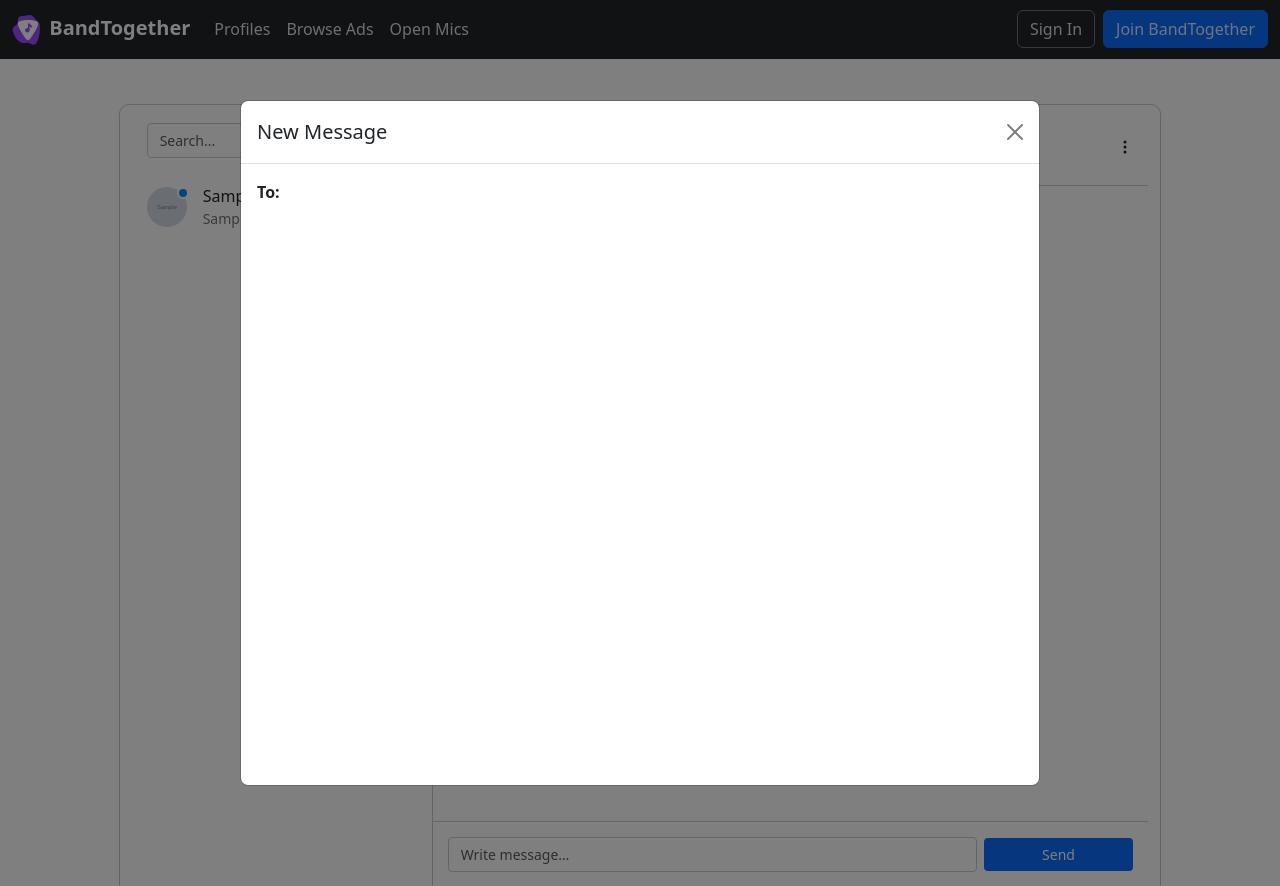
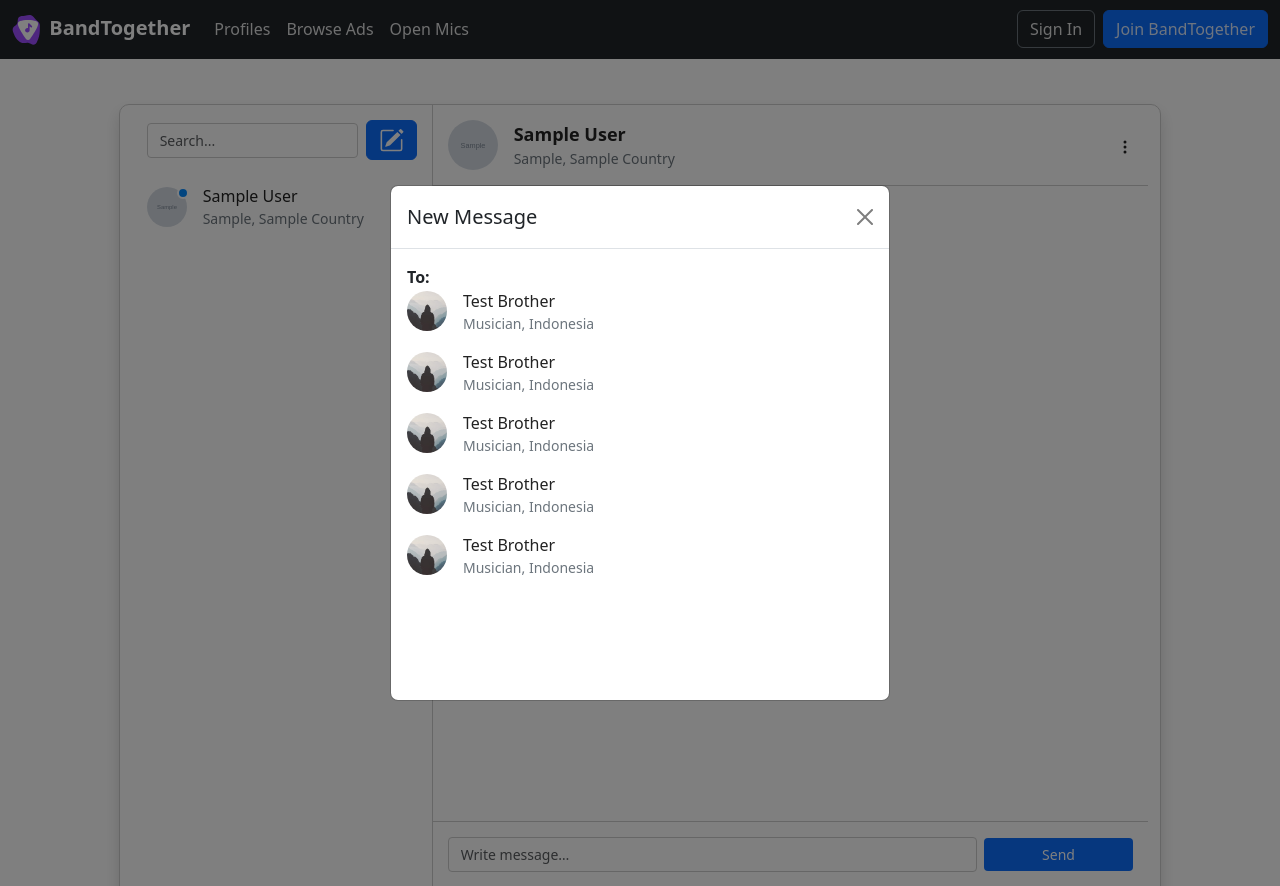
Before and after one commit to bagasprimanto/band-together, a Django app: template templates/inbox/inbox.html in a window 1280 px wide, after a click that opens the changed part. Run offline with Django 4.2, Linux system fonts and the light colour scheme; the template is opened without the code that fills it: most values are stand-ins (such as "Sample title", 1, 10 or a date in 2020); grey boxes marked "Sample" are stand-in pictures; some libraries are stand-ins or nearby versions.

Commit message:
Display search profile form modal for creating new inbox

```diff
--- a/inbox/forms.py
+++ b/inbox/forms.py
@@ -10,7 +10,7 @@ class SearchProfileForm(forms.Form):
         widget=forms.TextInput(
             attrs={
                 "name": "search_profile",
-                "placeholder": "Your comment here...",
+                "placeholder": "Search a profile here...",
             }
         ),
         label="",
--- a/static/css/inbox/inbox.css
+++ b/static/css/inbox/inbox.css
@@ -609,14 +609,32 @@ button:focus {
 /* Modal to search profile */
 /* Adjust the height of the modal content */
 .modal-content {
-    height: 80vh;
+    height: 51vh;
     /* Adjust the height as needed */
 }
 
 /* Adjust the height of the modal body */
 .modal-body {
-    height: 70vh;
+    height: 51vh;
     /* Adjust the height as needed */
     overflow-y: auto;
     /* Enable scrolling if the content overflows */
 }
+
+.modal-body h3 {
+    color: #222;
+    font-size: 16px;
+    font-weight: 500;
+    line-height: 1.5;
+    text-transform: capitalize;
+    margin-bottom: 0;
+}
+
+.modal-body p {
+    margin-bottom: 0px;
+    font-size: 14px;
+    font-weight: 400;
+    line-height: 1.5;
+    text-transform: capitalize;
+    margin-bottom: 0;
+}
--- a/templates/inbox/inbox.html
+++ b/templates/inbox/inbox.html
@@ -10,7 +10,7 @@
 
 {% block content %}
 <div class="container col-lg-10 col-12">
-    <section class="message-area my-5">
+    <section class="message-area my-5 shadow">
         <div class="container">
             <div class="row">
                 <div class="col-12">
@@ -66,7 +66,7 @@
 </div>
 
 <!-- Search Profile Modal -->
-<div class="modal modal-lg fade" id="exampleModal" tabindex="-1" aria-labelledby="exampleModalLabel" aria-hidden="true">
+<div class="modal fade" id="exampleModal" tabindex="-1" aria-labelledby="exampleModalLabel" aria-hidden="true">
     <div class="modal-dialog modal-dialog-centered">
         <div class="modal-content h-75">
             <div class="modal-header">
@@ -81,9 +81,66 @@
                     </form>
                 </div>
                 <div id="search-results" class="d-block h-60 overflow-y-auto">
-                    <ul id="user-list" class="mt-2">
-
-                    </ul>
+                    <a href="#" class="d-flex align-items-center text-reset text-decoration-none mb-3">
+                        <div class="profile-picture-chat-list">
+                            <img class="rounded-circle" src="{% static './images/profile_pic_default.jpg' %}"
+                                alt="user img" width="40" height="40">
+                        </div>
+                        <div class="flex-grow-1 ms-3">
+                            <h3 class="custom-truncate-conversation-list">
+                                Test brother
+                            </h3>
+                            <p class="text-secondary">Musician, Indonesia</p>
+                        </div>
+                    </a>
+                    <a href="#" class="d-flex align-items-center text-reset text-decoration-none mb-3">
+                        <div class="profile-picture-chat-list">
+                            <img class="rounded-circle" src="{% static './images/profile_pic_default.jpg' %}"
+                                alt="user img" width="40" height="40">
+                        </div>
+                        <div class="flex-grow-1 ms-3">
+                            <h3 class="custom-truncate-conversation-list">
+                                Test brother
+                            </h3>
+                            <p class="text-secondary">Musician, Indonesia</p>
+                        </div>
+                    </a>
+                    <a href="#" class="d-flex align-items-center text-reset text-decoration-none mb-3">
+                        <div class="profile-picture-chat-list">
+                            <img class="rounded-circle" src="{% static './images/profile_pic_default.jpg' %}"
+                                alt="user img" width="40" height="40">
+                        </div>
+                        <div class="flex-grow-1 ms-3">
+                            <h3 class="custom-truncate-conversation-list">
+                                Test brother
+                            </h3>
+                            <p class="text-secondary">Musician, Indonesia</p>
+                        </div>
+                    </a>
+                    <a href="#" class="d-flex align-items-center text-reset text-decoration-none mb-3">
+                        <div class="profile-picture-chat-list">
+                            <img class="rounded-circle" src="{% static './images/profile_pic_default.jpg' %}"
+                                alt="user img" width="40" height="40">
+                        </div>
+                        <div class="flex-grow-1 ms-3">
+                            <h3 class="custom-truncate-conversation-list">
+                                Test brother
+                            </h3>
+                            <p class="text-secondary">Musician, Indonesia</p>
+                        </div>
+                    </a>
+                    <a href="#" class="d-flex align-items-center text-reset text-decoration-none mb-3">
+                        <div class="profile-picture-chat-list">
+                            <img class="rounded-circle" src="{% static './images/profile_pic_default.jpg' %}"
+                                alt="user img" width="40" height="40">
+                        </div>
+                        <div class="flex-grow-1 ms-3">
+                            <h3 class="custom-truncate-conversation-list">
+                                Test brother
+                            </h3>
+                            <p class="text-secondary">Musician, Indonesia</p>
+                        </div>
+                    </a>
                 </div>
             </div>
         </div>
```
